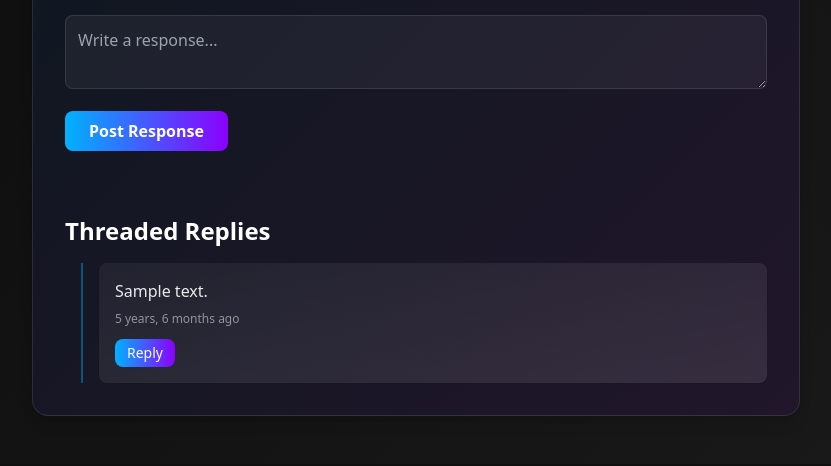
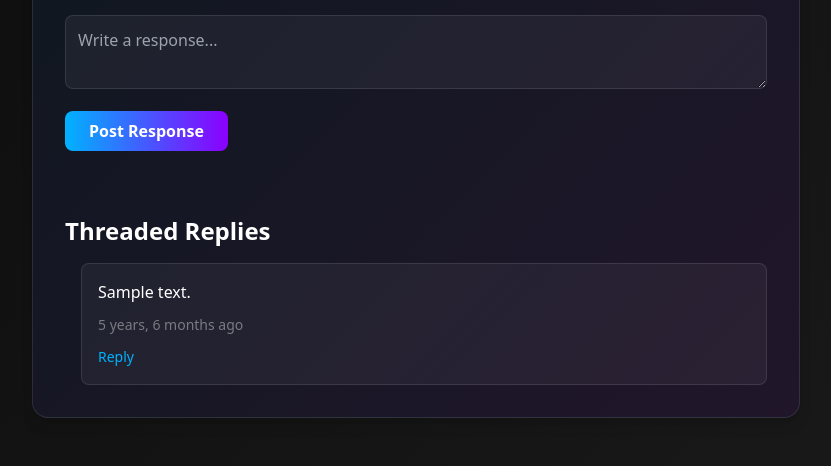
Before and after one commit to LennoxBoyd/LowkeyWall, a Django app: page /confession/1/ in a window 1280 px wide. Shown: the part 534-1000 px from the top of the page, without its empty margins (224-1055 px from the left). Before the commit the page ends 950 px from the top, so only its background shows below. Run offline with Django 5.2, Linux system fonts and the light colour scheme; data comes from the database, SQL or seed files in the repository; tables that the repository leaves empty hold one stand-in row (values such as "Sample post"); some libraries are stand-ins or nearby versions.

Commit message:
Update reply_item.html

```diff
--- a/LowkeyWall/templates/reply_item.html
+++ b/LowkeyWall/templates/reply_item.html
@@ -1,16 +1,29 @@
-<div class="ml-4 border-l-2 border-primary/40 pl-4 mt-4">
-  <div class="bg-gradient-to-br from-white/5 to-white/10 p-4 rounded-lg shadow-sm">
-    <p class="text-white/90">{{ reply.message }}</p>
-    <small class="text-white/50 text-xs block mt-2">{{ reply.created_at|timesince }} ago</small>
+<div class="bg-white/5 p-4 rounded-lg border border-white/10 ml-4">
+  <p class="text-white mb-2">{{ reply.message }}</p>
+  <span class="text-sm text-white/40">{{ reply.created_at|timesince }} ago</span>
 
-    <!-- Reply button -->
-    <a href="{% url 'post_reply' confession.id reply.id %}"
-       class="inline-block mt-3 px-3 py-1 text-sm bg-gradient-to-r from-primary to-secondary rounded-button font-medium hover:opacity-90 transition">
-      Reply
-    </a>
+  <!-- Reply toggle button -->
+  <div class="mt-2">
+    <a href="#" class="reply-toggle text-primary hover:underline text-sm">Reply</a>
   </div>
 
-  {% for child in reply.children.all %}
-    {% include "reply_item.html" with reply=child %}
-  {% endfor %}
+  <!-- Hidden reply form -->
+  <div class="reply-form-container hidden mt-2">
+    <form method="POST" class="reply-form space-y-2" data-reply-url="{% url 'post_reply' reply.confession.id reply.id %}">
+      {% csrf_token %}
+      <textarea name="message" rows="2" class="w-full p-2 rounded bg-black/20 border border-white/10 text-white placeholder-white/40" placeholder="Write your reply..."></textarea>
+      <button type="submit" class="px-4 py-1 bg-gradient-to-r from-primary to-secondary rounded-button text-white text-sm font-semibold hover:opacity-90">
+        Post Reply
+      </button>
+    </form>
+  </div>
+
+  <!-- Render nested children -->
+  {% if reply.children.all %}
+    <div class="mt-4 space-y-4">
+      {% for child in reply.children.all %}
+        {% include "reply_item.html" with reply=child %}
+      {% endfor %}
+    </div>
+  {% endif %}
 </div>
```
